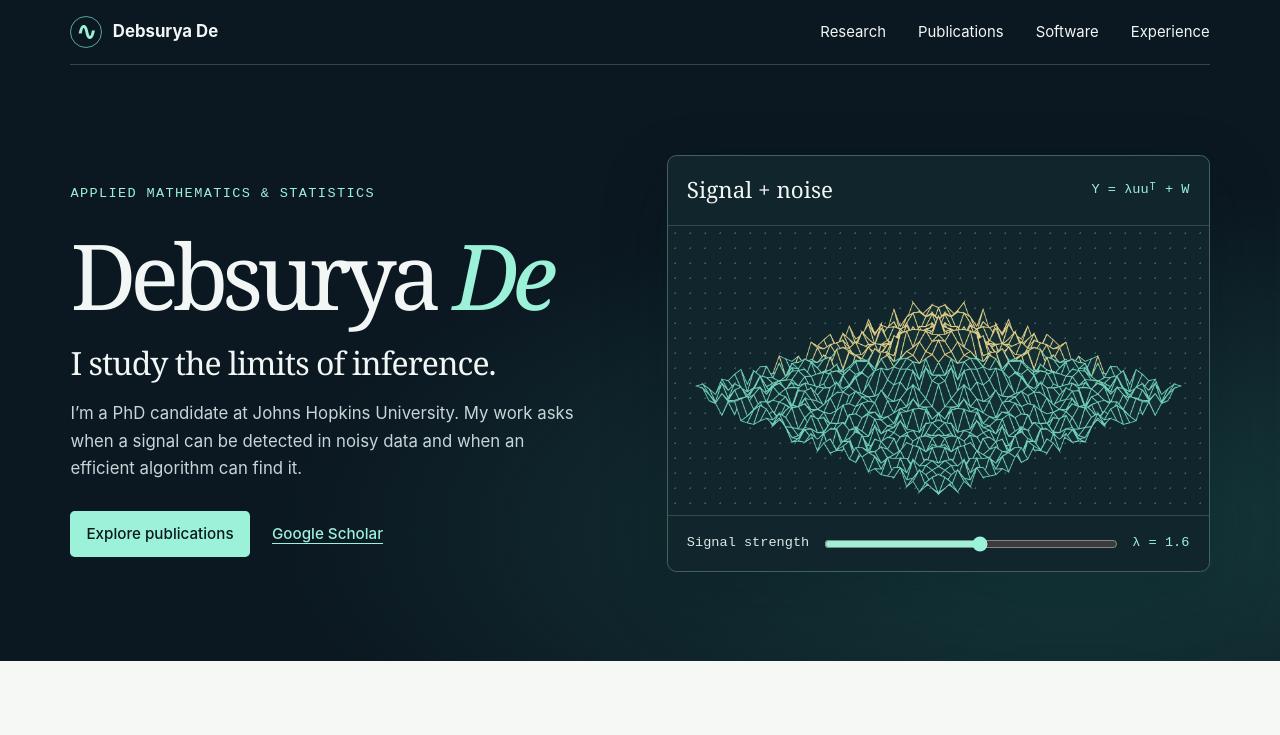
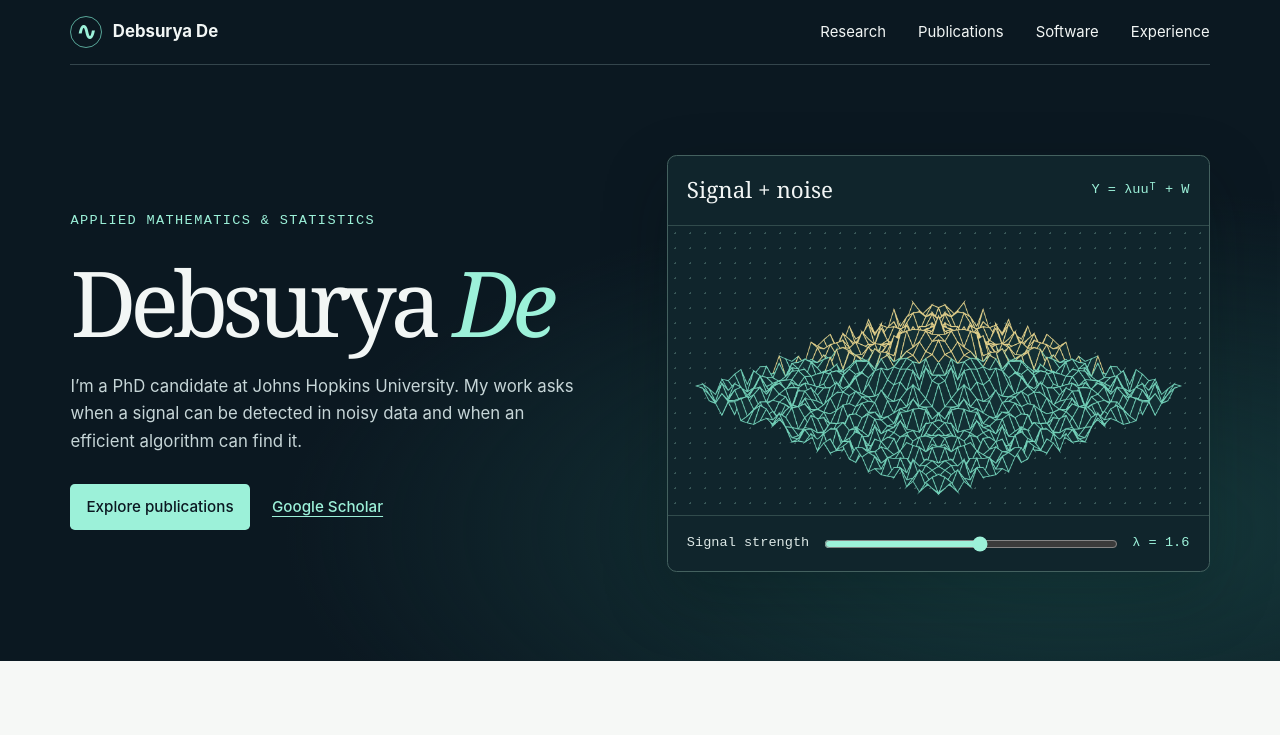
Before and after one commit to debsurya-de/debsurya-de.github.io, a plain HTML site: page index.html in a window 1280 px wide. Shown: the top 735 px of the page. Drawn offline with Linux system fonts and the light colour scheme.

Commit message:
Remove the inference tagline from the homepage

```diff
--- a/index.html
+++ b/index.html
@@ -34,7 +34,6 @@
         <div class="intro-copy">
           <p class="eyebrow">Applied Mathematics &amp; Statistics</p>
           <h1>Debsurya <em>De</em></h1>
-          <p class="lede">I study the limits of inference.</p>
           <p class="intro-text">I’m a PhD candidate at Johns Hopkins University. My work asks when a signal can be detected in noisy data and when an efficient algorithm can find it.</p>
           <div class="links"><a class="primary" href="#publications">Explore publications</a><a href="https://scholar.google.com/citations?hl=en&amp;user=wewbBVgAAAAJ">Google Scholar</a></div>
         </div>
```
